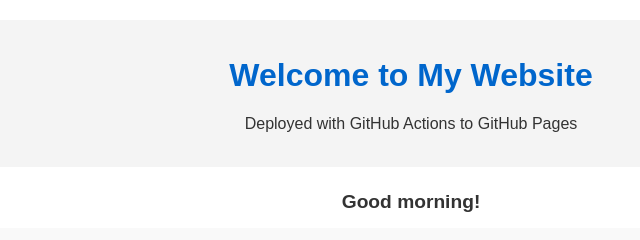
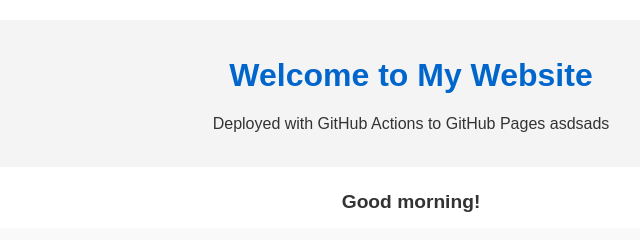
Before and after one commit to PemaRinchen-DarkPulse/CICD, a plain HTML site: page index.html in a window 1280 px wide. Shown: the top 240 px of the page, 229-869 px from the left. Drawn offline with Linux system fonts and the light colour scheme.

Commit message:
Update index.html

```diff
--- a/index.html
+++ b/index.html
@@ -9,7 +9,7 @@
 <body>
     <header>
         <h1>Welcome to My Website</h1>
-        <p>Deployed with GitHub Actions to GitHub Pages</p>
+        <p>Deployed with GitHub Actions to GitHub Pages asdsads</p>
     </header>
     <main>
         <section>
```
